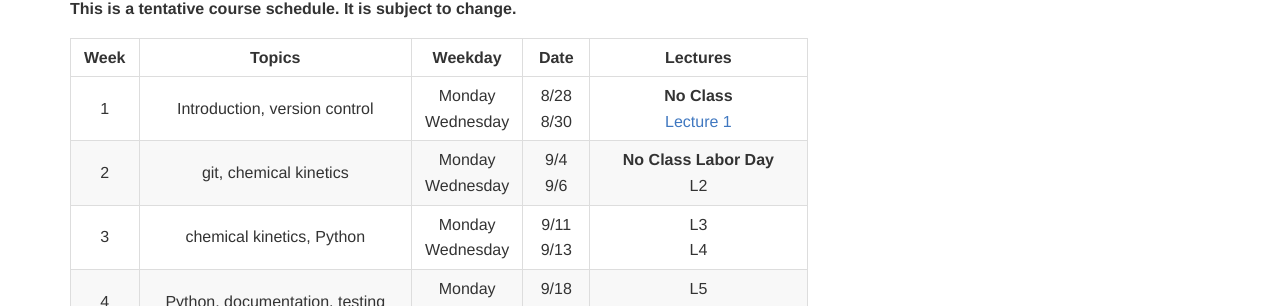
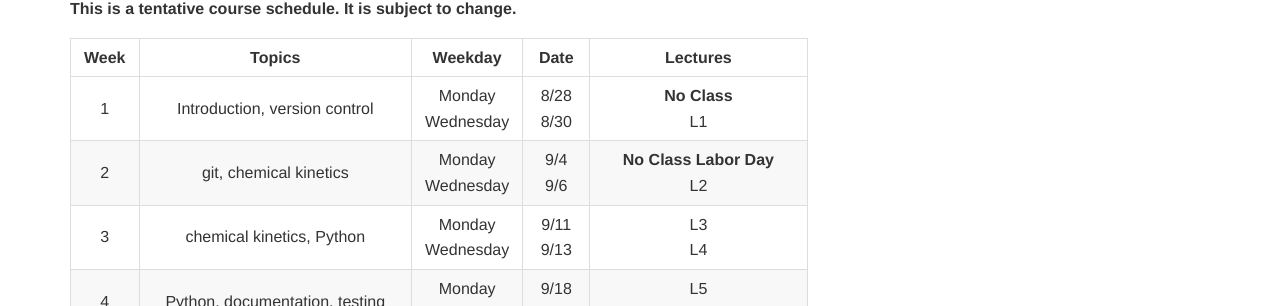
Before and after one commit to xuwd11/cs207_Weidong_Xu, a Jekyll site: the page built from schedule.md, in a window 1280 px wide. Shown: the part 150-456 px from the top of the page. Built offline with Jekyll 4.4.1, drawn with Linux system fonts in a browser that asks for light colours; nearby versions of some CDN libraries.

Commit message:
Removed link to empty first lecture.

```diff
--- a/schedule.md
+++ b/schedule.md
@@ -7,7 +7,7 @@ layout: default
 
 | Week  | Topics                                                        | Weekday               | Date             | Lectures                                                   |
 | :---: | :---:                                                         | :---:                 | :---:            | :---:                                                      |
-| 1     | Introduction, version control                                 | Monday <br> Wednesday | 8/28 <br> 8/30   | **No Class** <br> [Lecture 1](https://github.com/IACS-CS-207/cs207-F17/blob/master/lectures/L1/L1.ipynb) |
+| 1     | Introduction, version control                                 | Monday <br> Wednesday | 8/28 <br> 8/30   | **No Class** <br> L1 |
 | 2     | git, chemical kinetics                                        | Monday <br> Wednesday | 9/4 <br> 9/6     | **No Class  Labor Day** <br> L2                            |
 | 3     | chemical kinetics, Python                                     | Monday <br> Wednesday | 9/11 <br> 9/13   | L3 <br> L4                                                 |
 | 4     | Python, documentation, testing                                | Monday <br> Wednesday | 9/18 <br> 9/20   | L5 <br> L6                                                 |
```
